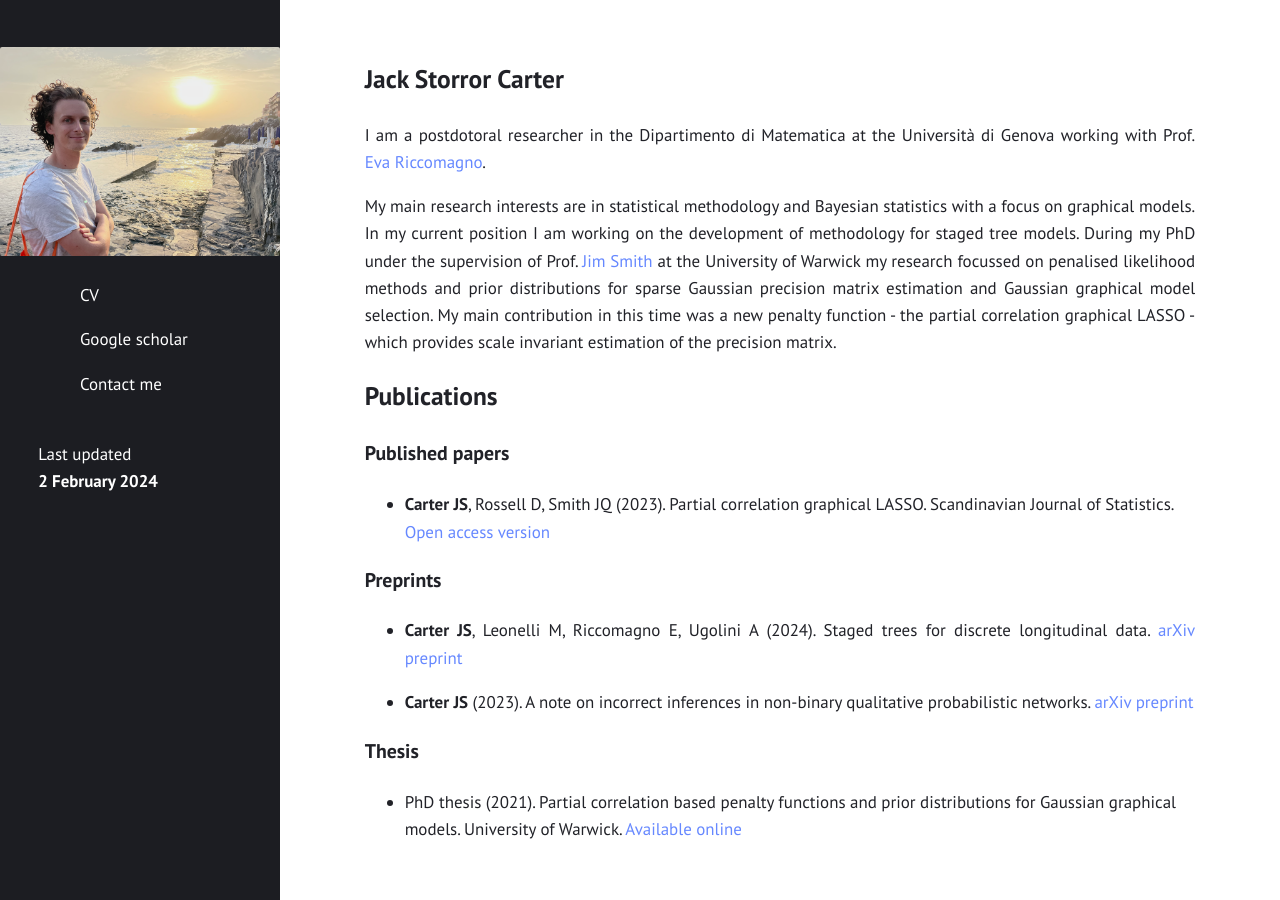
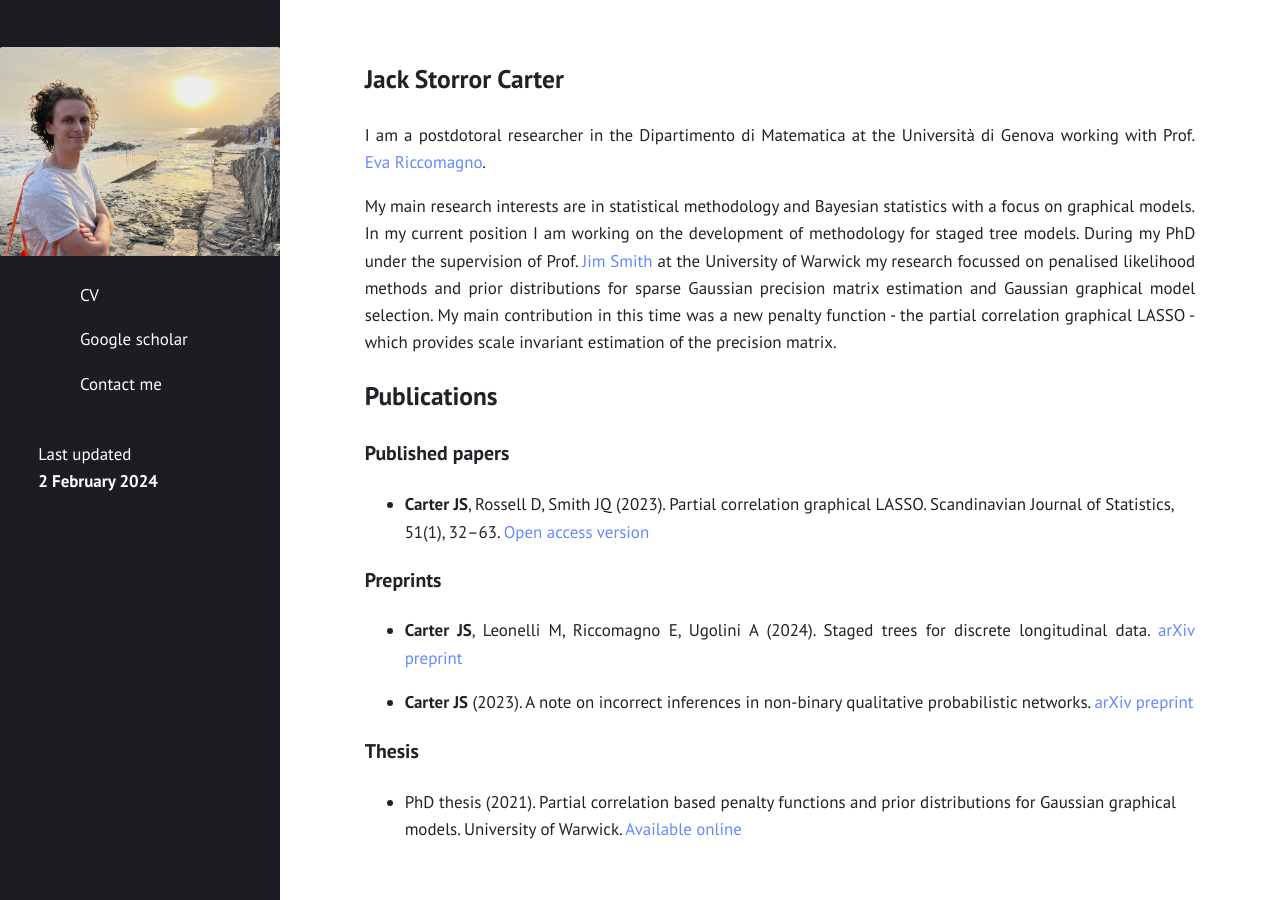
Before and after one commit to JackStorrorCarter/JackStorrorCarter.github.io, a Jekyll site: the page built from index.md, in a window 1280 px wide. Built offline with Jekyll 4.4.1, drawn with Linux system fonts in a browser that asks for light colours.

Commit message:
Update index.md

```diff
--- a/index.md
+++ b/index.md
@@ -13,7 +13,7 @@ My main research interests are in statistical methodology and Bayesian statistic
 
 ### Published papers
 
-- **Carter JS**, Rossell D, Smith JQ (2023).  Partial correlation graphical LASSO.  Scandinavian Journal of Statistics. [Open access version](https://onlinelibrary.wiley.com/doi/10.1111/sjos.12675)
+- **Carter JS**, Rossell D, Smith JQ (2023).  Partial correlation graphical LASSO.  Scandinavian Journal of Statistics, 51(1), 32–63. [Open access version](https://onlinelibrary.wiley.com/doi/10.1111/sjos.12675)
 
 ### Preprints
 
```
